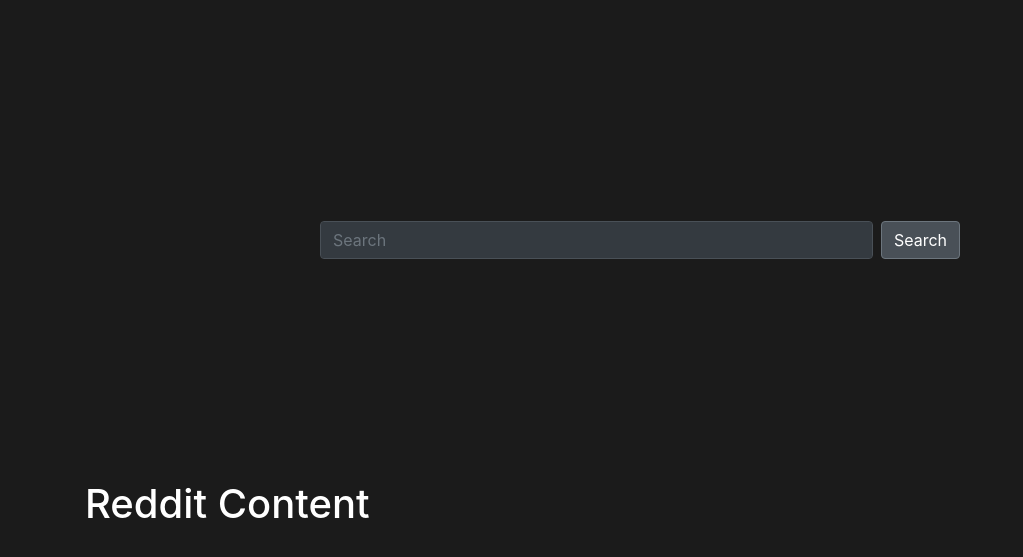
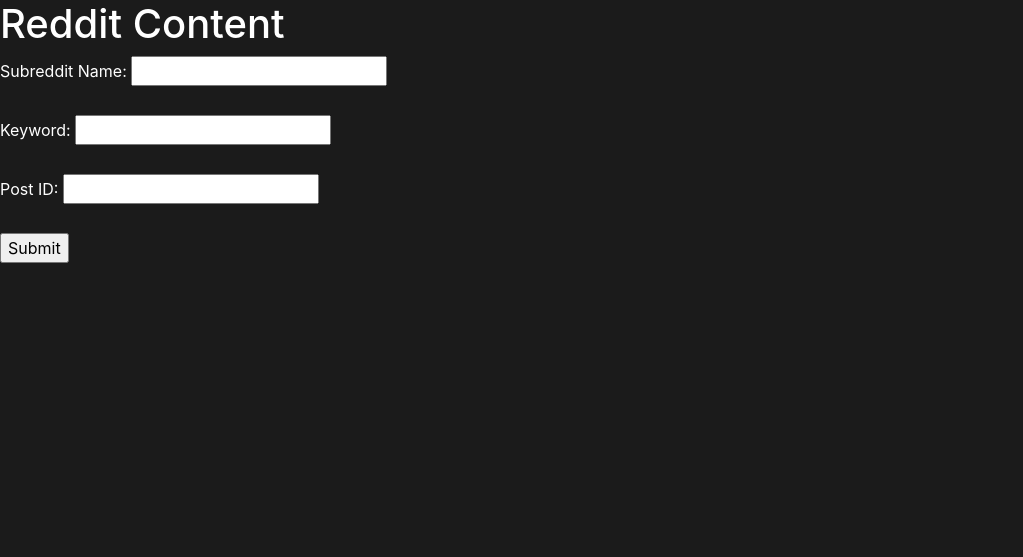
Before and after one commit to SmartyDroidBot/SOCMINT, a Django app: page /reddit/ in a window 1280 px wide. Shown: the part 56-613 px from the top of the page, without its empty margins (0-1023 px from the left). Run offline with Django 5.2, Linux system fonts and the light colour scheme; some libraries are stand-ins or nearby versions.

Commit message:
input/output(raw) reddit

```diff
--- a/socmint/root/templates/instagram.html
+++ b/socmint/root/templates/instagram.html
@@ -4,7 +4,9 @@
 
 {% block content %}
 <div class="content">
-    <h1>Instagram Content</h1>
-    <!-- Your Reddit-specific content goes here -->
+
+    <h1 style="color: yellow; text-align: center;">Under Maintenance</h1>
+
+
 </div>
 {% endblock %}
--- a/socmint/root/templates/reddit.html
+++ b/socmint/root/templates/reddit.html
@@ -1,10 +1,137 @@
-{% extends 'home.html' %}
-
-{% block title %}Reddit - Socmint{% endblock %}
-
-{% block content %}
+<html lang="en">
+<head>
+    <meta charset="UTF-8">
+    <meta name="viewport" content="width=device-width, initial-scale=1.0">
+    <title>{% block title %}Socmint{% endblock %}</title>
+    <link rel="stylesheet" href="https://cdn.jsdelivr.net/npm/bootstrap@4.0.0/dist/css/bootstrap.min.css" integrity="sha384-Gn5384xqQ1aoWXA+058RXPxPg6fy4IWvTNh0E263XmFcJlSAwiGgFAW/dAiS6JXm" crossorigin="anonymous">
+    <style>
+        body {
+            background-color: #1b1b1b;
+            color: #ffffff;
+        }
+        .navbar, .navbar-brand {
+            background-color: #000000;
+            color: #ffffff;
+        }
+        .navbar-dark .navbar-nav .nav-link {
+            color: rgba(255, 255, 255, 0.75);
+        }
+        .navbar-dark .navbar-nav .nav-link:hover {
+            color: rgba(255, 255, 255, 1);
+        }
+        .search-container {
+            display: flex;
+            justify-content: center;
+            align-items: center;
+            height: 60vh; /* Adjust the height as needed */
+        }
+        .form-inline {
+            display: flex;
+            width: 50%; /* Adjust width as needed */
+        }
+        .form-control {
+            flex: 1;
+            background-color: #343a40;
+            border: 1px solid #495057;
+            color: #ffffff;
+        }
+        .btn {
+            background-color: #495057;
+            border: 1px solid #6c757d;
+            color: #ffffff;
+        }
+        .btn:hover {
+            background-color: #6c757d;
+            border: 1px solid #495057;
+        }
+        .navbar-nav .nav-item img {
+            height: 20px; /* Adjust the height as needed */
+            margin-right: 5px;
+        }
+    </style>
+</head>
+<body>
+    <nav class="navbar navbar-expand-lg navbar-dark">
+        <a class="navbar-brand" href="{% url 'home' %}">Socmint</a>
+        <button class="navbar-toggler" type="button" data-toggle="collapse" data-target="#navbarNavDropdown" aria-controls="navbarNavDropdown" aria-expanded="false" aria-label="Toggle navigation">
+          <span class="navbar-toggler-icon"></span>
+        </button>
+        <div class="collapse navbar-collapse" id="navbarNavDropdown">
+          <ul class="navbar-nav mr-auto">
+            <li class="nav-item">
+                <a class="nav-link" href="{% url 'home' %}">
+                    <img src="https://img.icons8.com/ios-filled/50/ffffff/home.png" alt="Home"> Home
+                </a>
+            </li>
+            <li class="nav-item">
+                <a class="nav-link" href="{% url 'twitter' %}">
+                    <img src="https://img.icons8.com/ios-filled/50/ffffff/twitter.png" alt="Twitter"> Twitter
+                </a>
+            </li>
+            <li class="nav-item">
+                <a class="nav-link" href="{% url 'reddit' %}">
+                    <img src="https://img.icons8.com/ios-filled/50/ffffff/reddit.png" alt="Reddit"> Reddit
+                </a>
+            </li>
+            <li class="nav-item">
+                <a class="nav-link" href="{% url 'instagram' %}">
+                    <img src="https://img.icons8.com/ios-filled/50/ffffff/instagram-new.png" alt="Instagram"> Instagram
+                </a>
+            </li>
+            <li class="nav-item">
+                <a class="nav-link" href="{% url 'telegram' %}">
+                    <img src="https://img.icons8.com/ios-filled/50/ffffff/telegram-app.png" alt="Telegram"> Telegram
+                </a>
+            </li>
+            <!-- Add more nav links as needed -->
+          </ul>
+          <ul class="navbar-nav ml-auto">
+            <li class="nav-item">
+                <a class="nav-link" href="#">
+                    <img src="https://img.icons8.com/ios-filled/50/ffffff/google-logo.png" alt="Google"> Login/Signup with Google
+                </a>
+            </li>
+          </ul>
+        </div>
+      </nav>
 <div class="content">
     <h1>Reddit Content</h1>
-    <!-- Your Reddit-specific content goes here -->
-</div>
-{% endblock %}
+    <form id="reddit-form" method="get" action="/reddit-api/">
+        <label for="subreddit_name">Subreddit Name:</label>
+        <input type="text" id="subreddit_name" name="subreddit_name"><br><br>
+
+        <label for="keyword">Keyword:</label>
+        <input type="text" id="keyword" name="keyword"><br><br>
+
+        <label for="post_id">Post ID:</label>
+        <input type="text" id="post_id" name="post_id"><br><br>
+
+        <input type="submit" value="Submit">
+    </form>
+
+    <div id="results">
+        <!-- Results will be displayed here -->
+    </div>
+
+    <script>
+        document.getElementById('reddit-form').onsubmit = function(event) {
+            event.preventDefault();
+
+            var form = event.target;
+            var formData = new FormData(form);
+            var params = new URLSearchParams(formData).toString();
+
+            fetch('/reddit-api/?' + params)
+                .then(response => response.json())
+                .then(data => {
+                    var resultsDiv = document.getElementById('results');
+                    resultsDiv.innerHTML = JSON.stringify(data, null, 2);
+                })
+                .catch(error => console.error('Error:', error));
+        };
+    </script>
+    <script src="https://code.jquery.com/jquery-3.2.1.slim.min.js" integrity="sha384-KJ3o2DKtIkvYIK3UENzmM7KCkRr/rE9/Qpg6aAZGJwFDMVNA/GpGFF93hXpG5KkN" crossorigin="anonymous"></script>
+    <script src="https://cdn.jsdelivr.net/npm/popper.js@1.12.9/dist/umd/popper.min.js" integrity="sha384-ApNbgh9B+Y1QKtv3Rn7W3mgPxhU9K/ScQsAP7hUibX39j7fakFPskvXusvfa0b4Q" crossorigin="anonymous"></script>
+    <script src="https://cdn.jsdelivr.net/npm/bootstrap@4.0.0/dist/js/bootstrap.min.js" integrity="sha384-JZR6Spejh4U02d8jOt6vLEHfe/JQGiRRSQQxSfFWpi1MquVdAyjUar5+76PVCmYl" crossorigin="anonymous"></script>
+</body>
+</html>
--- a/socmint/root/templates/telegram.html
+++ b/socmint/root/templates/telegram.html
@@ -5,6 +5,7 @@
 {% block content %}
 <div class="content">
     <h1>Telegram Content</h1>
-    <!-- Your Reddit-specific content goes here -->
+
+
 </div>
 {% endblock %}
--- a/socmint/root/templates/twitter.html
+++ b/socmint/root/templates/twitter.html
@@ -4,7 +4,7 @@
 
 {% block content %}
 <div class="content">
-    <h1>Twitter Content</h1>
-    <!-- Your Twitter-specific content goes here -->
+    <h1 style="color: yellow; text-align: center;">Under Maintenance</h1>
+
 </div>
 {% endblock %}
--- a/socmint/root/urls.py
+++ b/socmint/root/urls.py
@@ -7,4 +7,5 @@
     path('reddit/',views.reddit,name='reddit'),
     path('telegram/',views.telegram,name='telegram'),
     path('instagram/',views.instagram,name='instagram'),
+    path('reddit-api/', views.reddit_api_view, name='reddit_api_view'),
 ]
--- a/socmint/root/views.py
+++ b/socmint/root/views.py
@@ -1,6 +1,8 @@
 from django.shortcuts import render, redirect
 from django.http import HttpResponse
 from django.template import loader
+from django.http import JsonResponse
+from root.reddit_api import fetch_hot_posts, search_posts, fetch_post_details
 
 # Create your views here.
 
@@ -15,3 +17,21 @@
     return render(request,'telegram.html')
 def instagram(request):
     return render(request,'instagram.html')
+
+def reddit_api_view(request):
+    subreddit_name = request.GET.get('subreddit_name', None)
+    keyword = request.GET.get('keyword', None)
+    post_id = request.GET.get('post_id', None)
+
+    data = {}
+
+    if subreddit_name:
+        data['hot_posts'] = fetch_hot_posts(subreddit_name)
+
+    if keyword:
+        data['search_results'] = search_posts(keyword)
+
+    if post_id:
+        data['post_details'] = fetch_post_details(post_id)
+
+    return JsonResponse(data)
```
